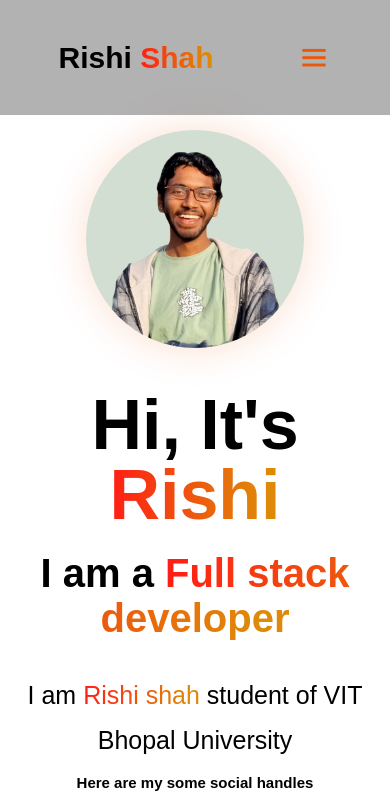
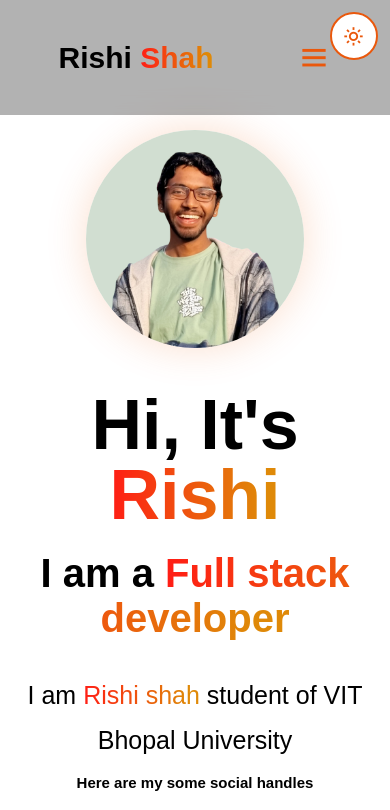
Before and after one commit to rishis26/portfolio, a plain HTML site: page index.html in a window 390 px wide. Shown: the top 810 px of the page. Drawn offline with nearby package versions, Linux system fonts and the light colour scheme.

Commit message:
added the base and now need to make the changes

```diff
--- a/style.css
+++ b/style.css
@@ -119,6 +119,34 @@
   }
   .light-mode .navbar a:hover {
     color: #ea580c;
+  }
+  #mode-toggle {
+    position: fixed;
+    top: 1.2rem;
+    right: 1.2rem;
+    z-index: 2101;
+    width: 48px;
+    height: 48px;
+    border-radius: 50%;
+    background: #fff;
+    color: #ea580c;
+    box-shadow: 0 0 10px #ea580c33;
+    border: 2px solid #ea580c;
+    display: flex;
+    align-items: center;
+    justify-content: center;
+    font-size: 2.4rem;
+    padding: 0;
+    cursor: pointer;
+    transition: background 0.2s, color 0.2s;
+  }
+  #mode-toggle i {
+    color: #ea580c;
+    font-size: 2.2rem;
+  }
+  #mode-toggle:active {
+    background: #ea580c;
+    color: #fff;
   }
 }
 
```
